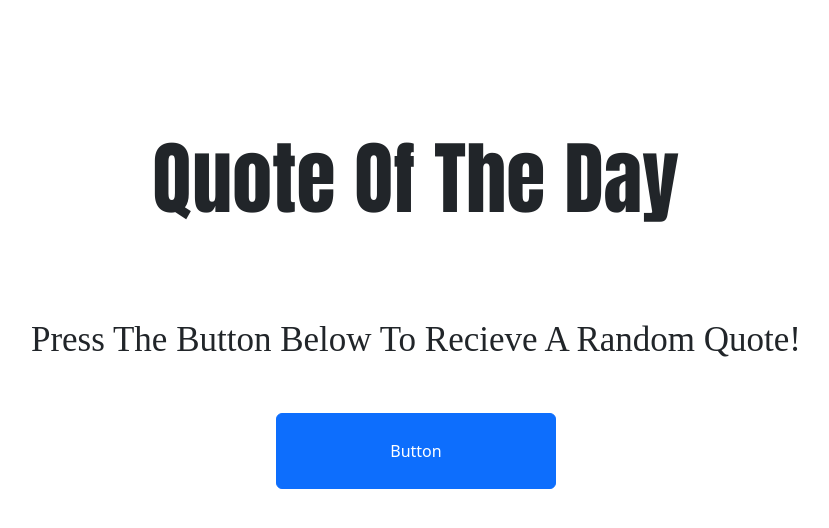
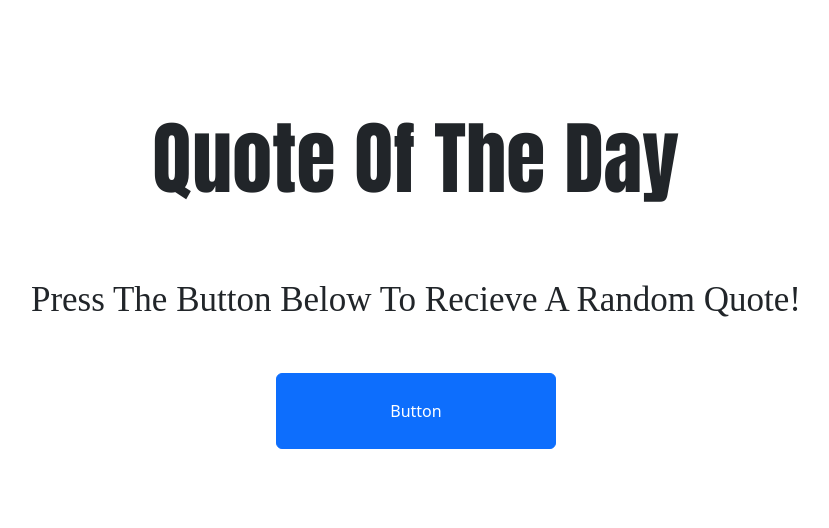
Before and after one commit to Mahmoud-Reda29/Quote-Generator, a plain HTML site: page index.html in a window 1280 px wide. Shown: the whole page, without its empty margins (224-1053 px from the left). Drawn offline with Linux system fonts and the light colour scheme.

Commit message:
Update main.css

```diff
--- a/css/main.css
+++ b/css/main.css
@@ -3,7 +3,7 @@ body{
 }
 
 .quote h1{
-    padding: 50px 0;
+    padding: 30px 0;
     font-family: Impact, Haettenschweiler, 'Arial Narrow Bold', sans-serif;
     font-size: 80px;
 }
```
